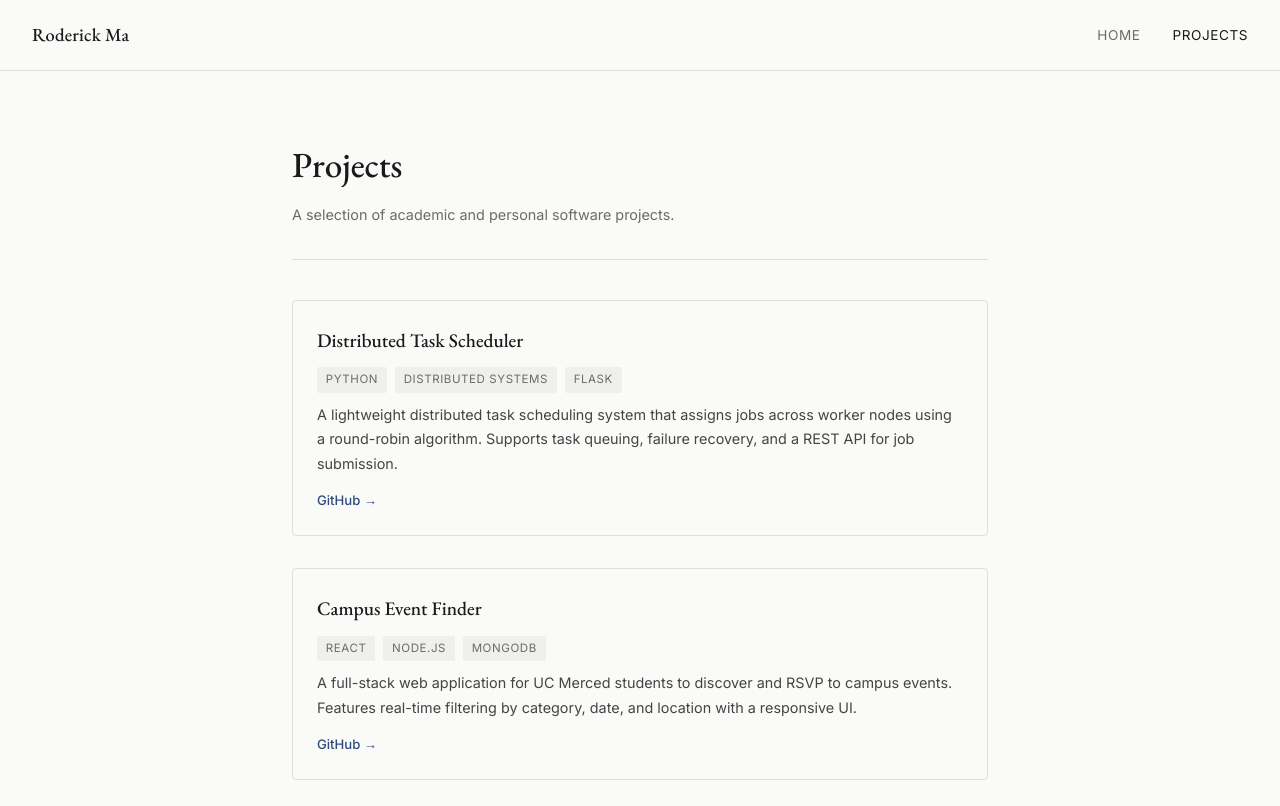
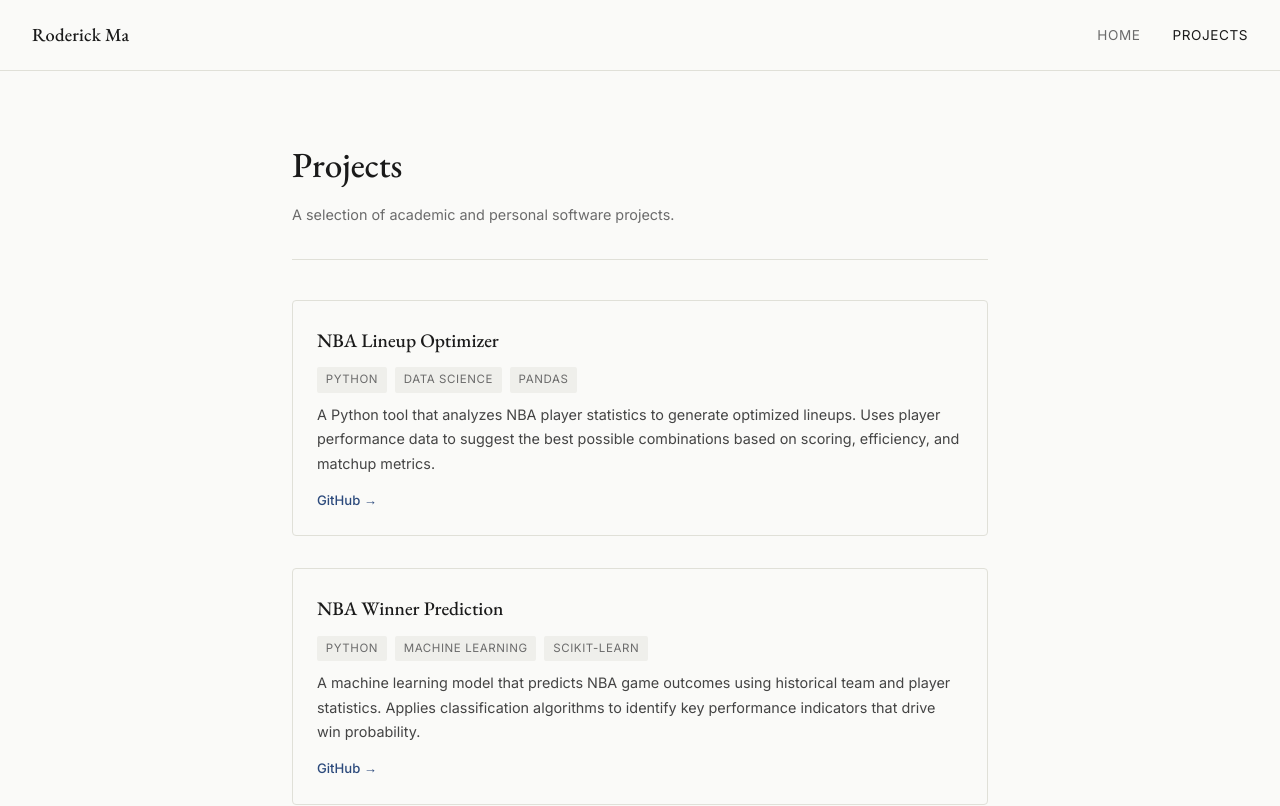
Before and after one commit to therodma/therodma_Portfolio, a React app in the folder frontend/: page /projects in a window 1280 px wide. Shown: the top 806 px of the page. Built offline with nearby package versions, Linux system fonts and the light colour scheme; the HTML template or start-up script is replaced by a standard one.

Commit message:
Replace placeholder projects with NBA Lineup Optimizer and NBA Winner Prediction

```diff
--- a/frontend/src/pages/Projects.jsx
+++ b/frontend/src/pages/Projects.jsx
@@ -1,20 +1,20 @@
 const projects = [
   {
     id: 1,
-    title: 'Distributed Task Scheduler',
-    tags: ['Python', 'Distributed Systems', 'Flask'],
+    title: 'NBA Lineup Optimizer',
+    tags: ['Python', 'Data Science', 'Pandas'],
     description:
-      'A lightweight distributed task scheduling system that assigns jobs across worker nodes using a round-robin algorithm. Supports task queuing, failure recovery, and a REST API for job submission.',
-    github: 'https://github.com/',
+      'A Python tool that analyzes NBA player statistics to generate optimized lineups. Uses player performance data to suggest the best possible combinations based on scoring, efficiency, and matchup metrics.',
+    github: 'https://github.com/therodma/NBA_Lineup_Optimizer',
     demo: null,
   },
   {
     id: 2,
-    title: 'Campus Event Finder',
-    tags: ['React', 'Node.js', 'MongoDB'],
+    title: 'NBA Winner Prediction',
+    tags: ['Python', 'Machine Learning', 'scikit-learn'],
     description:
-      'A full-stack web application for UC Merced students to discover and RSVP to campus events. Features real-time filtering by category, date, and location with a responsive UI.',
-    github: 'https://github.com/',
+      'A machine learning model that predicts NBA game outcomes using historical team and player statistics. Applies classification algorithms to identify key performance indicators that drive win probability.',
+    github: 'https://github.com/therodma/NBA_Winner_Prediction',
     demo: null,
   },
   {
```
